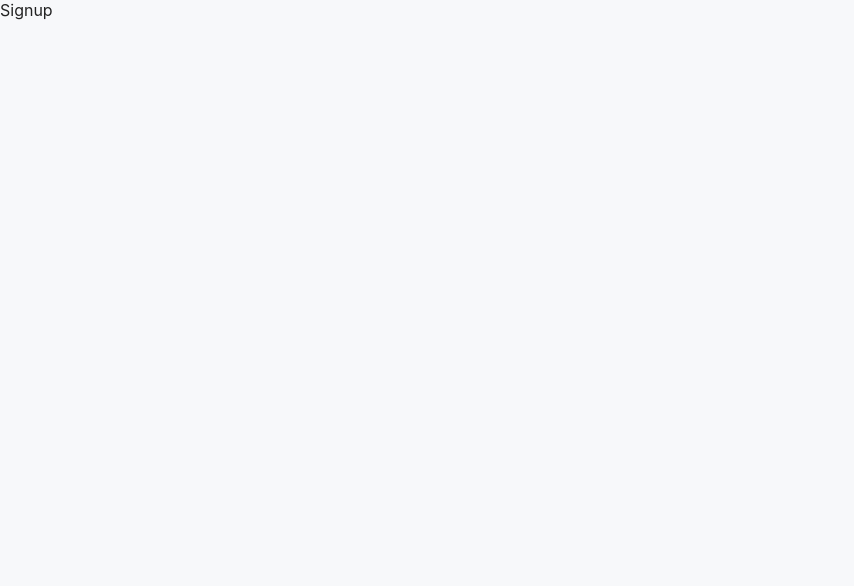
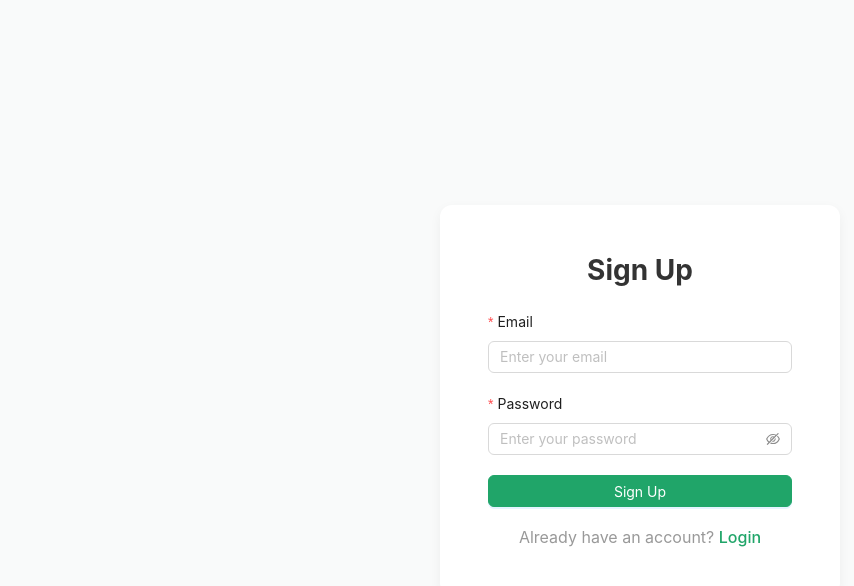
Before and after one commit to LifeAyush/env-metrics, a React (Vite) app: page /signup in a window 1280 px wide. Shown: the top 586 px of the page, without its empty margins (0-854 px from the left). Built offline with nearby package versions, Linux system fonts and the light colour scheme.

Commit message:
feat: add login and signup

```diff
--- a/package.json
+++ b/package.json
@@ -27,6 +27,7 @@
     "eslint-plugin-react-hooks": "^5.2.0",
     "eslint-plugin-react-refresh": "^0.4.20",
     "globals": "^16.3.0",
+    "sass-embedded": "^1.89.2",
     "typescript": "~5.8.3",
     "typescript-eslint": "^8.35.1",
     "vite": "^7.0.4"
--- a/src/context/AuthContext.tsx
+++ b/src/context/AuthContext.tsx
@@ -1,46 +1,49 @@
-import { createContext, useContext, useState, useEffect } from 'react';
-import type {ReactNode} from 'react'
-import { message } from 'antd';
+import React, { useContext, createContext, useEffect, useState } from 'react';
 
 interface AuthContextType {
   isAuthenticated: boolean;
-  token: string | null;
   login: (token: string) => void;
   logout: () => void;
+  accessToken: string | null;
 }
 
-const AuthContext = createContext<AuthContextType | undefined>(undefined);
+export const AuthContext = createContext<AuthContextType>({
+  isAuthenticated: false,
+  login: () => {},
+  logout: () => {},
+  accessToken: null,
+});
 
-export const AuthProvider = ({ children }: { children: ReactNode }) => {
-  const [token, setToken] = useState<string | null>(() => localStorage.getItem('token'));
-  const isAuthenticated = !!token;
+export const AuthProvider: React.FC<{ children: React.ReactNode }> = ({ children }) => {
+  const [accessToken, setAccessToken] = useState<string | null>(() => {
+    return localStorage.getItem('access_token');
+  });
 
-  useEffect(() => {
-    if (token) {
-      localStorage.setItem('token', token);
-    } else {
-      localStorage.removeItem('token');
-    }
-  }, [token]);
+  const isAuthenticated = !!accessToken;
 
-  const login = (newToken: string) => {
-    setToken(newToken);
-    message.success('Logged in successfully!');
+  const login = (token: string) => {
+    localStorage.setItem('access_token', token);
+    setAccessToken(token);
   };
 
   const logout = () => {
-    setToken(null);
-    message.info('Logged out');
+    localStorage.removeItem('access_token');
+    setAccessToken(null);
   };
 
+  useEffect(() => {
+    const token = localStorage.getItem('access_token');
+    if (token) setAccessToken(token);
+  }, []);
+
   return (
-    <AuthContext.Provider value={{ isAuthenticated, token, login, logout }}>
+    <AuthContext.Provider value={{ isAuthenticated, login, logout, accessToken }}>
       {children}
     </AuthContext.Provider>
   );
 };
 
-export const useAuth = () => {
+export const useAuth = (): AuthContextType => {
   const context = useContext(AuthContext);
   if (!context) {
     throw new Error('useAuth must be used within an AuthProvider');
--- a/src/pages/Login.tsx
+++ b/src/pages/Login.tsx
@@ -1,9 +1,76 @@
-import React from 'react'
+import React, { useContext } from "react";
+import { Link } from "react-router-dom";
+import { Form, Input, Button, message } from "antd";
+import { LockOutlined, UserOutlined } from "@ant-design/icons";
+import { useNavigate } from "react-router-dom";
+import { AuthContext } from "../context/AuthContext";
+import styles from "../styles/Login.module.scss";
+import axios from "axios";
 
-const Login = () => {
+const Login: React.FC = () => {
+  const [form] = Form.useForm();
+  const navigate = useNavigate();
+  const { login } = useContext(AuthContext);
+
+  const onFinish = async (values: any) => {
+    try {
+      const response = await axios.post(
+        `${import.meta.env.VITE_API_URL}/auth/login`,
+        values
+      );
+      login(response.data.access_token);
+      message.success("Login successful!");
+      navigate("/dashboard");
+    } catch (error: any) {
+      const errorMsg = error.response?.data?.error || "Login failed";
+      message.error(errorMsg);
+    }
+  };
+
   return (
-    <div>Login</div>
-  )
-}
+    <div className={styles.container}>
+      <div className={styles.card}>
+        <h2 className={styles.title}>Login</h2>
+        <Form
+          form={form}
+          name="login_form"
+          onFinish={onFinish}
+          layout="vertical"
+        >
+          <Form.Item
+            name="username"
+            label="Username"
+            className={styles.formItem}
+            rules={[{ required: true, message: "Please enter your username" }]}
+          >
+            <Input prefix={<UserOutlined />} placeholder="Username" />
+          </Form.Item>
 
-export default Login
+          <Form.Item
+            name="password"
+            label="Password"
+            className={styles.formItem}
+            rules={[{ required: true, message: "Please enter your password" }]}
+          >
+            <Input.Password prefix={<LockOutlined />} placeholder="Password" />
+          </Form.Item>
+
+          <Form.Item>
+            <Button
+              className={styles.loginBtn}
+              type="primary"
+              htmlType="submit"
+            >
+              Login
+            </Button>
+          </Form.Item>
+        </Form>
+        <div className={styles.linkText}>
+          Don’t have an account? <Link to="/signup">Sign up</Link>
+        </div>
+      </div>
+    </div>
+  );
+};
+
+export default Login;
--- a/src/pages/Signup.tsx
+++ b/src/pages/Signup.tsx
@@ -1,9 +1,67 @@
-import React from 'react'
+import { Form, Input, Button, message } from 'antd';
+import { Link, useNavigate } from 'react-router-dom';
+import styles from '../styles/Signup.module.scss';
+import axios from 'axios'
 
-const Signup = () => {
+const Signup: React.FC = () => {
+  const navigate = useNavigate();
+
+  const onFinish = async (values: { email: string; password: string }) => {
+    try {
+      await axios.post(`${import.meta.env.VITE_API_BASE_URL}/auth/signup`, values);
+      message.success('Signup successful! Redirecting to login...');
+      navigate('/login');
+    } catch (error: any) {
+      message.error(
+        error.response?.data?.error || 'Signup failed. Please try again.'
+      );
+    }
+  };
+
   return (
-    <div>Signup</div>
-  )
-}
+    <div className={styles.container}>
+      <div className={styles.card}>
+        <h2 className={styles.title}>Sign Up</h2>
+        <Form name="signup" onFinish={onFinish} layout="vertical">
 
-export default Signup
+          <Form.Item
+            name="email"
+            label="Email"
+            rules={[
+              { required: true, message: 'Please input your email!' },
+              { type: 'email', message: 'Please enter a valid email!' },
+            ]}
+            className={styles.formItem}
+          >
+            <Input placeholder="Enter your email" />
+          </Form.Item>
+
+          <Form.Item
+            name="password"
+            label="Password"
+            rules={[{ required: true, message: 'Please input your password!' }]}
+            className={styles.formItem}
+          >
+            <Input.Password placeholder="Enter your password" />
+          </Form.Item>
+
+          <Form.Item className={styles.formItem}>
+            <Button
+              type="primary"
+              htmlType="submit"
+              className={styles.signupBtn}
+            >
+              Sign Up
+            </Button>
+          </Form.Item>
+        </Form>
+
+        <div className={styles.linkText}>
+          Already have an account? <Link to="/login">Login</Link>
+        </div>
+      </div>
+    </div>
+  );
+};
+
+export default Signup;
--- /dev/null
+++ b/src/styles/Login.module.scss
@@ -0,0 +1,47 @@
+@use '../styles/variables' as *;
+
+.container {
+  background-color: var(--color-bg);
+  min-height: 100vh;
+  display: flex;
+  justify-content: center;
+  align-items: center;
+  font-family: var(--font-family);
+}
+
+.card {
+  background: var(--color-light);
+  padding: 3rem;
+  border-radius: 12px;
+  box-shadow: 0 4px 12px rgba(0, 0, 0, 0.05);
+  width: 100%;
+  max-width: 400px;
+}
+
+.title {
+  font-size: 1.75rem;
+  margin-bottom: 1.5rem;
+  text-align: center;
+  color: var(--color-dark);
+}
+
+.formItem {
+  margin-bottom: 1.25rem;
+}
+
+.loginBtn {
+  width: 100%;
+  background-color: var(--color-primary);
+  border-color: var(--color-primary);
+}
+
+.linkText {
+  text-align: center;
+  margin-top: 1rem;
+  color: var(--color-muted);
+
+  a {
+    color: var(--color-primary);
+    font-weight: 500;
+  }
+}
--- /dev/null
+++ b/src/styles/Signup.module.scss
@@ -0,0 +1,47 @@
+@use '../styles/variables' as *;
+
+.container {
+  background-color: var(--color-bg);
+  min-height: 100vh;
+  display: flex;
+  justify-content: center;
+  align-items: center;
+  font-family: var(--font-family);
+}
+
+.card {
+  background: var(--color-light);
+  padding: 3rem;
+  border-radius: 12px;
+  box-shadow: 0 4px 12px rgba(0, 0, 0, 0.05);
+  width: 100%;
+  max-width: 400px;
+}
+
+.title {
+  font-size: 1.75rem;
+  margin-bottom: 1.5rem;
+  text-align: center;
+  color: var(--color-dark);
+}
+
+.formItem {
+  margin-bottom: 1.25rem;
+}
+
+.signupBtn {
+  width: 100%;
+  background-color: var(--color-primary);
+  border-color: var(--color-primary);
+}
+
+.linkText {
+  text-align: center;
+  margin-top: 1rem;
+  color: var(--color-muted);
+
+  a {
+    color: var(--color-primary);
+    font-weight: 500;
+  }
+}
--- /dev/null
+++ b/src/styles/_variables.scss
@@ -0,0 +1,10 @@
+:root {
+  --color-bg: #f9fafa;
+  --color-primary: #20a569;
+  --color-dark: #333;
+  --color-light: #fff;
+  --color-border: #e0e0e0;
+  --color-muted: #999;
+
+  --font-family: 'Inter', sans-serif;
+}
```
Also changed, not shown: src/styles/mixins.scss (added), 1 other file (tests, documents, lock files or other folders).
